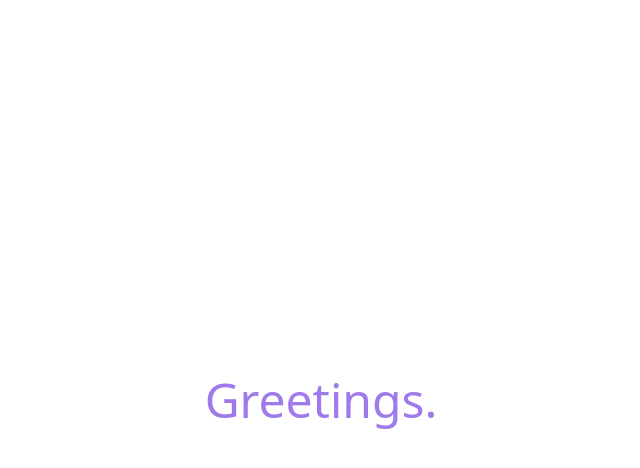
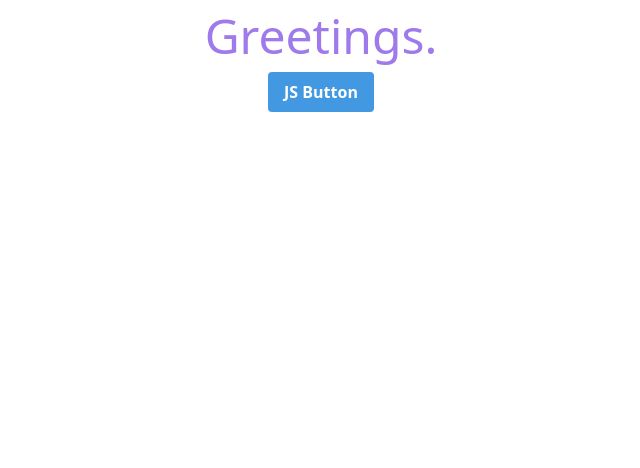
Before and after one commit to precisely/app, a React (Vite) app: page / in a window 1280 px wide. Shown: the top 468 px of the page, without its empty margins (319-959 px from the left). Built offline with nearby package versions, Linux system fonts and the light colour scheme.

Commit message:
Add sample JavaScript React component.

```diff
--- a/src/App.jsx
+++ b/src/App.jsx
@@ -1,13 +1,18 @@
 import React, { Component } from "react";
 import ReactDOM from "react-dom";
+
+import { SampleJSButton } from "./components/SampleJSButton";
 
 
 const App = () => {
 
   return (
     <div>
-      <div class="min-h-screen flex items-center justify-center">
-        <h1 class="text-5xl text-purple-500 font-sans">Greetings.</h1>
+      <div className="flex justify-center">
+        <h1 className="text-5xl text-purple-500 font-sans">Greetings.</h1>
+      </div>
+      <div className="flex justify-center">
+        <SampleJSButton />
       </div>
     </div>
   );
--- /dev/null
+++ b/src/components/SampleJSButton.css
@@ -0,0 +1,11 @@
+.btn {
+  @apply font-bold py-2 px-4 rounded;
+}
+
+.btn-blue {
+  @apply bg-blue-500 text-white;
+}
+
+.btn-blue:hover {
+  @apply bg-blue-700;
+}
--- /dev/null
+++ b/src/components/SampleJSButton.jsx
@@ -0,0 +1,19 @@
+import React, { Component } from "react";
+
+import "./SampleJSButton.css"; // or use classes defined below
+
+
+export class SampleJSButton extends Component {
+
+  render() {
+    return (
+      <div className="btn btn-blue"> {/* or: classNames={classes} */}
+        JS Button
+      </div>
+    );
+  }
+
+}
+
+
+const classes = "bg-blue-500 hover:bg-blue-700 text-white font-bold py-2 px-4 rounded";
```
